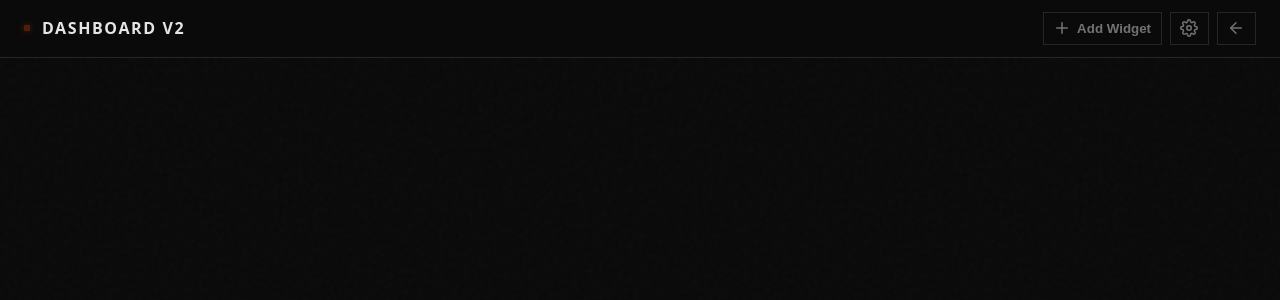
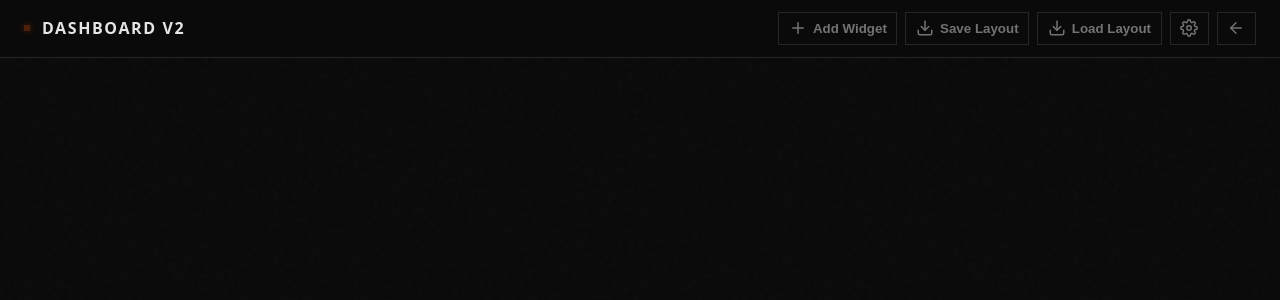
Before and after one commit to basu-10/feedboard, a Flask app: page /dashboard/v2 in a window 1280 px wide. Shown: the top 300 px of the page. Run offline with Flask 3, Linux system fonts and the light colour scheme.

Commit message:
feat(layout): implement layout modal for saving and loading dashboard layouts

```diff
--- a/app/static/js/dashboard_v2/grid.js
+++ b/app/static/js/dashboard_v2/grid.js
@@ -1,5 +1,5 @@
 import { getWidgetRegistry, createWidget } from './widgetRegistry.js';
-import { loadGridLayout, saveGridLayout, loadAllWidgetSettings } from '../db.js';
+import { loadGridLayout, saveGridLayout, loadWidgetSettings } from '../db.js';
 
 const COLUMNS = 12;
 const ROW_HEIGHT = 80;
@@ -68,10 +68,9 @@
   const layout = await loadGridLayout();
   if (!layout || !layout.length) return;
 
-  const settingsMap = new Map((await loadAllWidgetSettings()).map(s => [s.id, s]));
   suppressPersist = true;
   for (const item of layout) {
-    const settings = settingsMap.get(item.id);
+    const settings = await loadWidgetSettings(item.id);
     if (settings) {
       await addWidget(settings.type, item.id, { ...settings, w: item.w, h: item.h });
     }
--- a/app/static/js/dashboard_v2/index.js
+++ b/app/static/js/dashboard_v2/index.js
@@ -2,21 +2,28 @@
 import { initWidgetSettingsModal } from './widgetSettings.js';
 import { initGlobalSettingsModal, openGlobalSettingsModal } from './globalSettings.js';
 import { initWidgetPicker, openWidgetPicker } from './widgetPicker.js';
+import { initLayoutModal, openLayoutModal } from './layoutModal.js';
 
 async function init() {
   try {
     initWidgetSettingsModal(openGlobalSettingsModal);
     initGlobalSettingsModal();
     initWidgetPicker(handleWidgetSettings);
+    initLayoutModal();
 
     await initGrid(handleWidgetSettings);
 
     const addBtn = document.getElementById('addWidgetBtn');
     const settingsBtn = document.getElementById('globalSettingsBtn');
-    console.log('Buttons found:', { addBtn: !!addBtn, settingsBtn: !!settingsBtn });
+    const saveLayoutBtn = document.getElementById('saveLayoutBtn');
+    const loadLayoutBtn = document.getElementById('loadLayoutBtn');
+
+    console.log('Buttons found:', { addBtn: !!addBtn, settingsBtn: !!settingsBtn, saveLayoutBtn: !!saveLayoutBtn, loadLayoutBtn: !!loadLayoutBtn });
 
     if (addBtn) addBtn.addEventListener('click', openWidgetPicker);
     if (settingsBtn) settingsBtn.addEventListener('click', openGlobalSettingsModal);
+    if (saveLayoutBtn) saveLayoutBtn.addEventListener('click', openLayoutModal);
+    if (loadLayoutBtn) loadLayoutBtn.addEventListener('click', openLayoutModal);
 
     console.log('Dashboard v2 initialized successfully');
   } catch (err) {
@@ -34,6 +41,6 @@
 
 document.addEventListener('DOMContentLoaded', init);
 
-// Make openWidgetPicker globally accessible for toolbar
 window.openWidgetPicker = openWidgetPicker;
 window.openGlobalSettingsModal = openGlobalSettingsModal;
+window.openLayoutModal = openLayoutModal;
--- /dev/null
+++ b/app/static/js/dashboard_v2/layoutManager.js
@@ -0,0 +1,95 @@
+import { loadAllWidgetSettings, loadGridLayout, openDB, saveWidgetSettings, loadWidgetSettings } from '../db.js';
+import { getGrid } from './grid.js';
+import { generateWidgetId } from './widgetRegistry.js';
+
+const WIDGETS_STORE = 'widgets';
+const GRID_LAYOUT_STORE = 'gridLayout';
+
+export async function exportLayout() {
+  const layout = await loadGridLayout();
+  if (!layout || !layout.length) {
+    alert('No widgets to export');
+    return;
+  }
+
+  const widgetsData = await Promise.all(layout.map(async item => {
+    const settings = await loadWidgetSettings(item.id);
+    const cleanSettings = settings ? { ...settings } : {};
+    delete cleanSettings.id;
+    delete cleanSettings.type;
+    return {
+      type: settings?.type || 'unknown',
+      w: item.w,
+      h: item.h,
+      settings: cleanSettings,
+    };
+  }));
+
+  const payload = {
+    version: 1,
+    name: 'Dashboard Layout',
+    exportedAt: new Date().toISOString(),
+    widgets: widgetsData.filter(w => w.type !== 'unknown'),
+  };
+
+  const blob = new Blob([JSON.stringify(payload, null, 2)], { type: 'application/json' });
+  const url = URL.createObjectURL(blob);
+  const a = document.createElement('a');
+  a.href = url;
+  a.download = `dashboard-layout-${Date.now()}.json`;
+  document.body.appendChild(a);
+  a.click();
+  document.body.removeChild(a);
+  URL.revokeObjectURL(url);
+}
+
+export async function importLayout(file) {
+  const text = await file.text();
+  let payload;
+  try {
+    payload = JSON.parse(text);
+  } catch (e) {
+    alert('Invalid layout file: could not parse JSON');
+    return;
+  }
+
+  if (!payload || !Array.isArray(payload.widgets) || payload.version !== 1) {
+    alert('Invalid layout format');
+    return;
+  }
+
+  const grid = getGrid();
+  const container = grid.getContainer();
+
+  const existingIds = [...container.children]
+    .filter(el => el.dataset.widgetId)
+    .map(el => el.dataset.widgetId);
+
+  for (const id of existingIds) {
+    grid.removeWidget(id);
+  }
+
+  await new Promise(r => setTimeout(r, 50));
+
+  const db = await openDB();
+  const widgetsTx = db.transaction(WIDGETS_STORE, 'readwrite');
+  widgetsTx.objectStore(WIDGETS_STORE).clear();
+  await new Promise((resolve, reject) => {
+    widgetsTx.oncomplete = resolve;
+    widgetsTx.onerror = reject;
+  });
+
+  const layoutTx = db.transaction(GRID_LAYOUT_STORE, 'readwrite');
+  layoutTx.objectStore(GRID_LAYOUT_STORE).clear();
+  await new Promise((resolve, reject) => {
+    layoutTx.oncomplete = resolve;
+    layoutTx.onerror = reject;
+  });
+
+  for (const item of payload.widgets) {
+    const id = generateWidgetId();
+    const settings = item.settings || {};
+    await saveWidgetSettings(id, { id, ...settings, type: item.type });
+    await grid.addWidget(item.type, id, { ...settings, w: item.w, h: item.h });
+  }
+}
--- /dev/null
+++ b/app/static/js/dashboard_v2/layoutModal.js
@@ -0,0 +1,37 @@
+import { exportLayout, importLayout } from './layoutManager.js';
+
+export function initLayoutModal() {
+  const modal = document.getElementById('layoutModal');
+  if (!modal) return;
+
+  const closeBtn = modal.querySelector('.close-layout-btn');
+  const downloadBtn = modal.querySelector('#downloadLayoutBtn');
+  const fileInput = modal.querySelector('#loadLayoutInput');
+  const uploadBtn = modal.querySelector('#uploadLayoutBtn');
+
+  closeBtn.addEventListener('click', () => modal.classList.remove('active'));
+  modal.addEventListener('click', (e) => {
+    if (e.target === modal) modal.classList.remove('active');
+  });
+
+  downloadBtn.addEventListener('click', async () => {
+    await exportLayout();
+    modal.classList.remove('active');
+  });
+
+  uploadBtn.addEventListener('click', async () => {
+    const file = fileInput.files[0];
+    if (!file) {
+      alert('Please select a layout file to upload');
+      return;
+    }
+    await importLayout(file);
+    fileInput.value = '';
+    modal.classList.remove('active');
+  });
+}
+
+export function openLayoutModal() {
+  const modal = document.getElementById('layoutModal');
+  if (modal) modal.classList.add('active');
+}
--- a/app/static/js/dashboard_v2/widgetPicker.js
+++ b/app/static/js/dashboard_v2/widgetPicker.js
@@ -73,7 +73,7 @@
     }
   }
 
-  await saveWidgetSettings(id, { ...defaultSettings, type });
+  await saveWidgetSettings(id, { id, ...defaultSettings, type });
   addWidgetToLayout(type, id, { ...defaultSettings, type });
 }
 
--- a/app/static/js/dashboard_v2/widgets/base.js
+++ b/app/static/js/dashboard_v2/widgets/base.js
@@ -36,7 +36,7 @@
 
   async setSettings(newSettings) {
     this.settings = { ...this.settings, ...newSettings };
-    await saveWidgetSettings(this.id, { ...this.settings, type: this.constructor.widgetType });
+    await saveWidgetSettings(this.id, { id: this.id, ...this.settings, type: this.constructor.widgetType });
     if (this.element) {
       await this.render();
     }
--- a/app/static/js/db.js
+++ b/app/static/js/db.js
@@ -38,6 +38,8 @@
 
   return _dbPromise;
 }
+
+export { openDB };
 
 async function idbGet(key, storeName = STORE_NAME) {
   const db = await openDB();
--- a/app/templates/dashboard_v2.html
+++ b/app/templates/dashboard_v2.html
@@ -21,6 +21,22 @@
            <line x1="5" y1="12" x2="19" y2="12"></line>
          </svg>
          Add Widget
+       </button>
+       <button class="btn" id="saveLayoutBtn" aria-label="Save Layout" title="Save Layout">
+         <svg width="18" height="18" viewBox="0 0 24 24" fill="none" stroke="currentColor" stroke-width="2" stroke-linecap="round" stroke-linejoin="round">
+           <path d="M21 15v4a2 2 0 0 1-2 2H5a2 2 0 0 1-2-2v-4"></path>
+           <polyline points="7 10 12 15 17 10"></polyline>
+           <line x1="12" y1="15" x2="12" y2="3"></line>
+         </svg>
+         Save Layout
+       </button>
+       <button class="btn" id="loadLayoutBtn" aria-label="Load Layout" title="Load Layout">
+         <svg width="18" height="18" viewBox="0 0 24 24" fill="none" stroke="currentColor" stroke-width="2" stroke-linecap="round" stroke-linejoin="round">
+           <path d="M21 15v4a2 2 0 0 1-2 2H5a2 2 0 0 1-2-2v-4"></path>
+           <polyline points="17 10 12 15 7 10"></polyline>
+           <line x1="12" y1="15" x2="12" y2="3"></line>
+         </svg>
+         Load Layout
        </button>
       <button class="btn" id="globalSettingsBtn" aria-label="Settings" title="Settings">
         <svg width="18" height="18" viewBox="0 0 24 24" fill="none" stroke="currentColor" stroke-width="2" stroke-linecap="round" stroke-linejoin="round">
@@ -65,6 +81,29 @@
     </div>
   </div>
 
+  <!-- Layout Modal -->
+  <div class="modal-overlay" id="layoutModal">
+    <div class="modal" style="max-width: 480px;">
+      <h2>Layout Manager</h2>
+      <div style="margin-bottom: 1.25rem;">
+        <h3 style="font-size: 0.75rem; text-transform: uppercase; letter-spacing: 0.08em; color: var(--muted); margin-bottom: 0.75rem; font-weight: 700;">Save Current Layout</h3>
+        <button type="button" class="btn" id="downloadLayoutBtn" style="background: var(--accent); color: #fff; width: 100%; justify-content: center;">Download Layout as JSON</button>
+      </div>
+      <hr style="border-color: var(--border); margin: 1rem 0;">
+      <div>
+        <h3 style="font-size: 0.75rem; text-transform: uppercase; letter-spacing: 0.08em; color: var(--muted); margin-bottom: 0.75rem; font-weight: 700;">Load Layout</h3>
+        <div class="form-group">
+          <label for="loadLayoutInput">Select Layout File</label>
+          <input type="file" id="loadLayoutInput" accept=".json" style="padding: 0.5rem; background: var(--bg); border: 1px solid var(--border); color: var(--text); border-radius: 4px; width: 100%;">
+        </div>
+        <button type="button" class="btn" id="uploadLayoutBtn" style="background: var(--accent); color: #fff; width: 100%; justify-content: center;">Upload & Apply Layout</button>
+      </div>
+      <div class="modal-actions" style="margin-top: 1.25rem; justify-content: flex-end;">
+        <button type="button" class="btn close-layout-btn">Close</button>
+      </div>
+    </div>
+  </div>
+
   <!-- Global Settings Modal -->
   <div class="modal-overlay" id="globalSettingsModal">
     <div class="modal">
```
Also changed, not shown: app/static/css/dashboard_v2.css (+37 -0 lines). Lines whose indentation alone changed are shown as unchanged.
